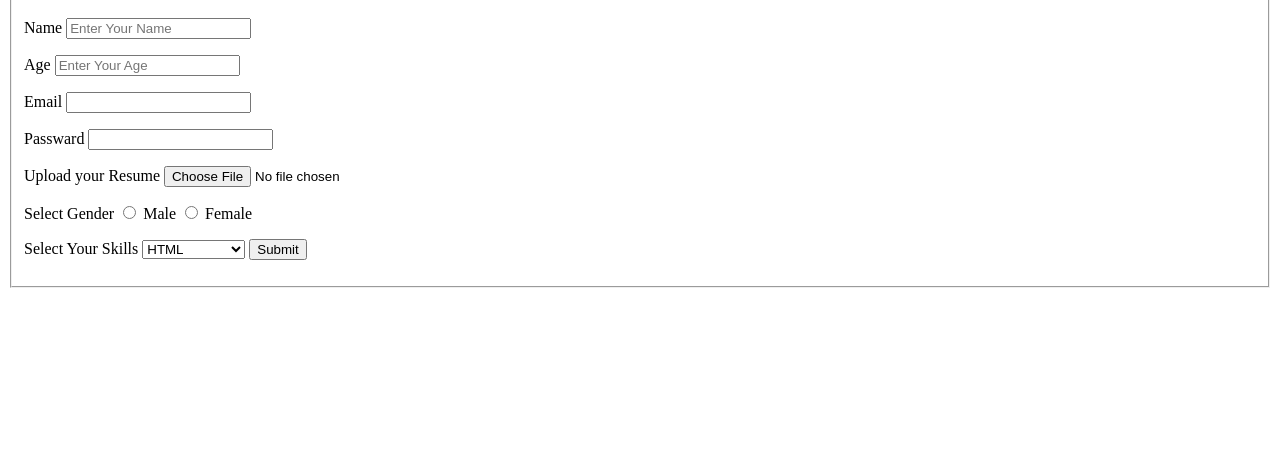
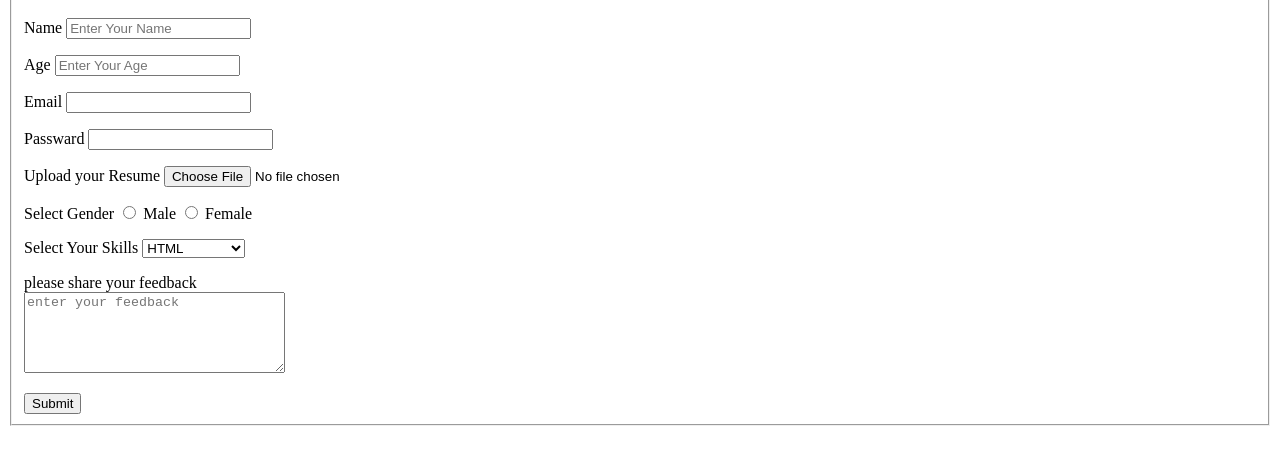
Before and after one commit to divya29113/myfirstrepository, a plain HTML site: page index.html in a window 1280 px wide. Shown: the part 285-750 px from the top of the page. Drawn offline with Linux system fonts and the light colour scheme.

Commit message:
Add some input type

```diff
--- a/index.html
+++ b/index.html
@@ -99,6 +99,15 @@
             <option value="javascript">JAVASCRIPT</option>
             <option value="react">REACT</option>
         </select>
+        <p>
+            <label>please share your feedback</label><br>
+
+            <textarea
+            name="feedback"
+            rows="5"
+            cols="30"
+            placeholder="enter your feedback"></textarea>
+        </p>
 
         <button type="submit">Submit</button>
         </fieldset>
```
